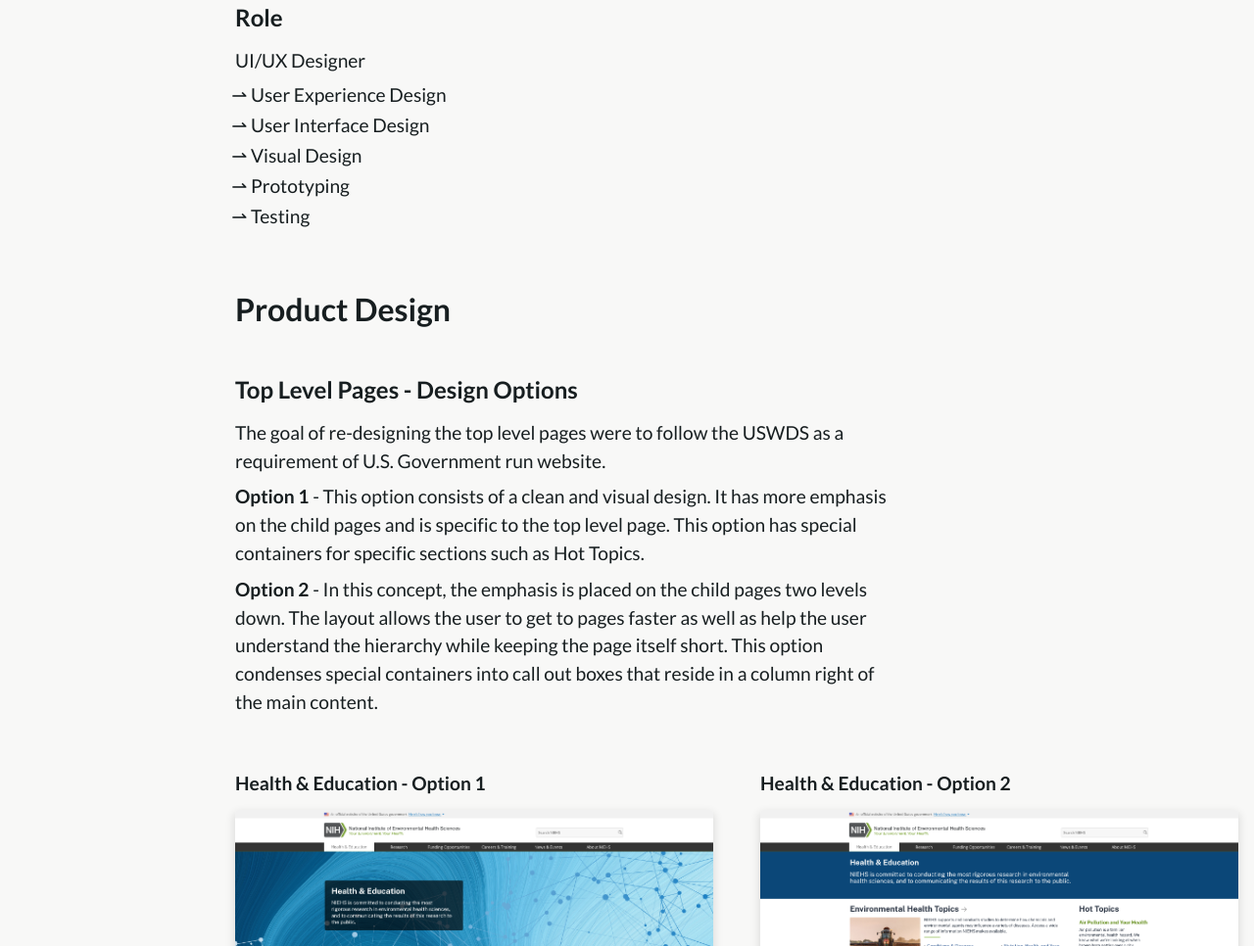
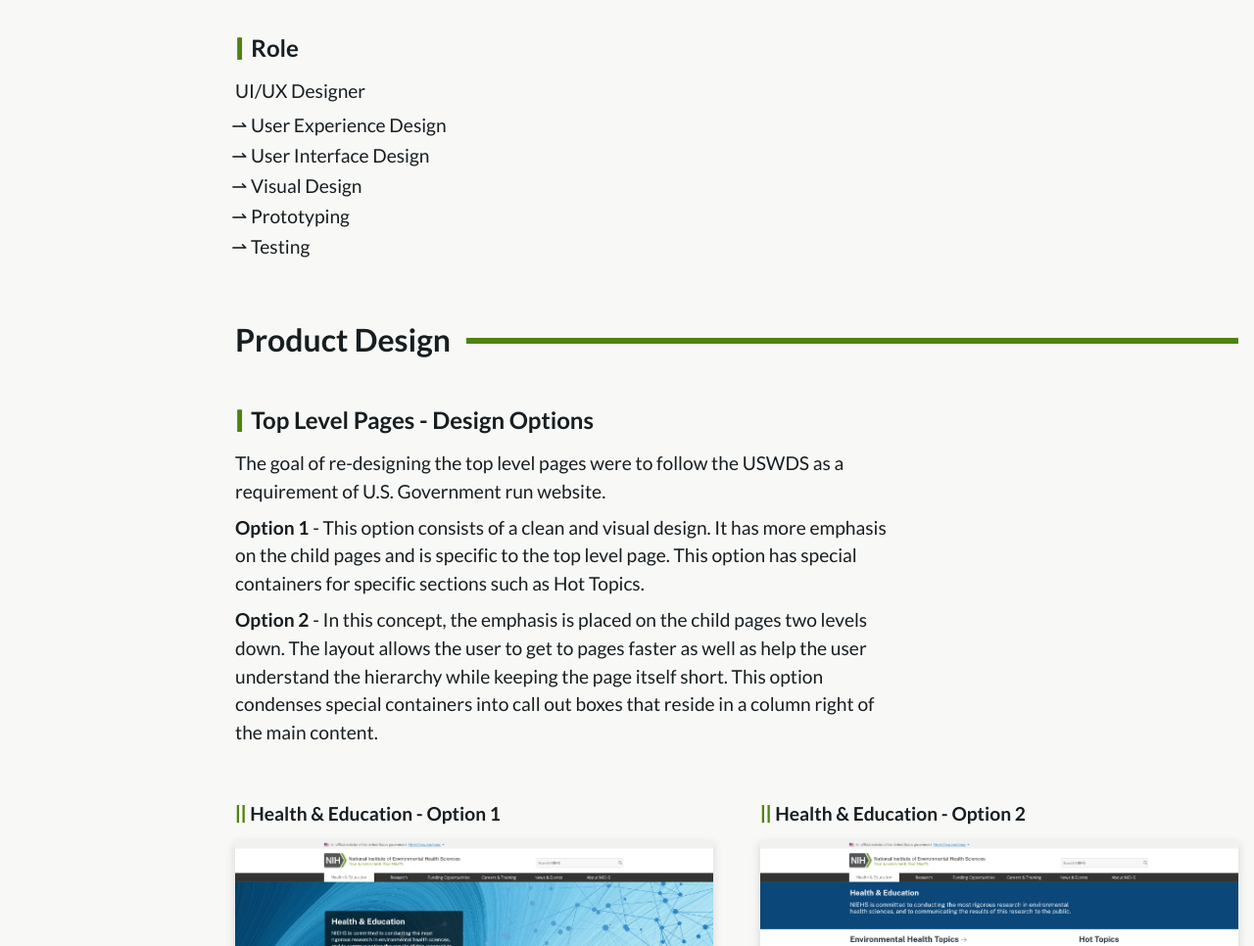
Before and after one commit to muzummal/muz.graphics, a plain HTML site: page ui-ux/niehs/niehs.html in a window 1280 px wide. Shown: the part 474-1440 px from the top of the page at 98% size. Drawn offline with Linux system fonts and the light colour scheme.

Commit message:
Add files via upload

```diff
--- a/main.css
+++ b/main.css
@@ -14,6 +14,7 @@
 	--baji-one: #D95284;
 	--baji-two: #81A691;
 	--nibib-one: #055594;
+	--niehs-one: #4f8210;
 	--recipe-one: #3C9472;
 	--lem-one: orange;
 }
@@ -66,7 +67,7 @@
 }
 p::selection, h1::selection, h2::selection,
 h3::selection, h4::selection, a::selection,
-br::selection, li::selection, span::selection {
+br::selection, li::selection, span::selection, strong::selection {
 	color: white;
 	background: var(--sec-color);
 }
@@ -334,6 +335,38 @@
 	padding-bottom: 2rem;
 }
 
+#niehs-projects h2::after {
+	content: '';
+	flex: 1;
+	margin-left: 1rem;
+	margin-top: 4px;
+	height: 6px;
+	background-color: var(--niehs-one);
+}
+#niehs-projects h3::before {
+	content: '|';
+	flex: 1;
+	color: var(--niehs-one);
+	text-shadow: 2px 0 var(--niehs-one);
+	font-weight: 900;
+	margin-right: 9px;
+	position: relative;
+	top: -1px;
+}
+#niehs-projects h4::before {
+	content: '|| ';
+	flex: 1;
+	color: var(--niehs-one);
+	font-weight: 900;
+	position: relative;
+	top: -1px;
+}
+#niehs-subtitle {
+	color: var(--niehs-one);
+	font-size: 1.5rem;
+	padding-bottom: 2rem;
+}
+
 #lem-projects h2::after {
 	content: '';
 	flex: 1;
@@ -396,7 +429,6 @@
 	height: 2rem;
 }
 .image {
-	/**width: 100%; **/
 	max-width: 516px;
 	width: 100%;
 	height: auto;
@@ -404,11 +436,11 @@
 	box-shadow: 0 4px 8px 2px rgba(0, 0, 0, 0.1);
 	margin-bottom: 2rem;
 }
-.vertimage {
+
+.large-image {
 	width: 100%;
-	max-width: 400px;
 	height: auto;
-	border-radius: 2px;
+	border-radius: 4px;
 	box-shadow: 0 4px 8px 2px rgba(0, 0, 0, 0.1);
 	margin-bottom: 2rem;
 }
```
Also changed, not shown: index.html (+12 -4 lines).
